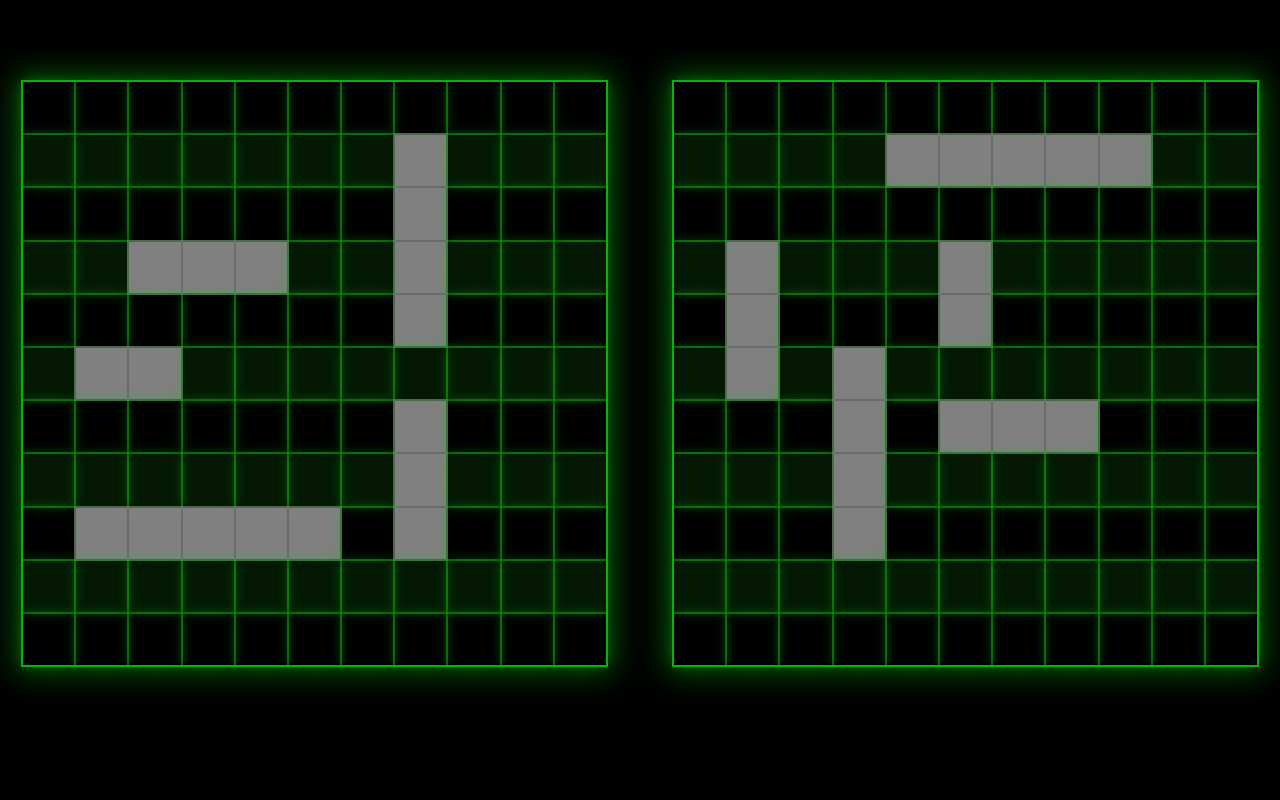
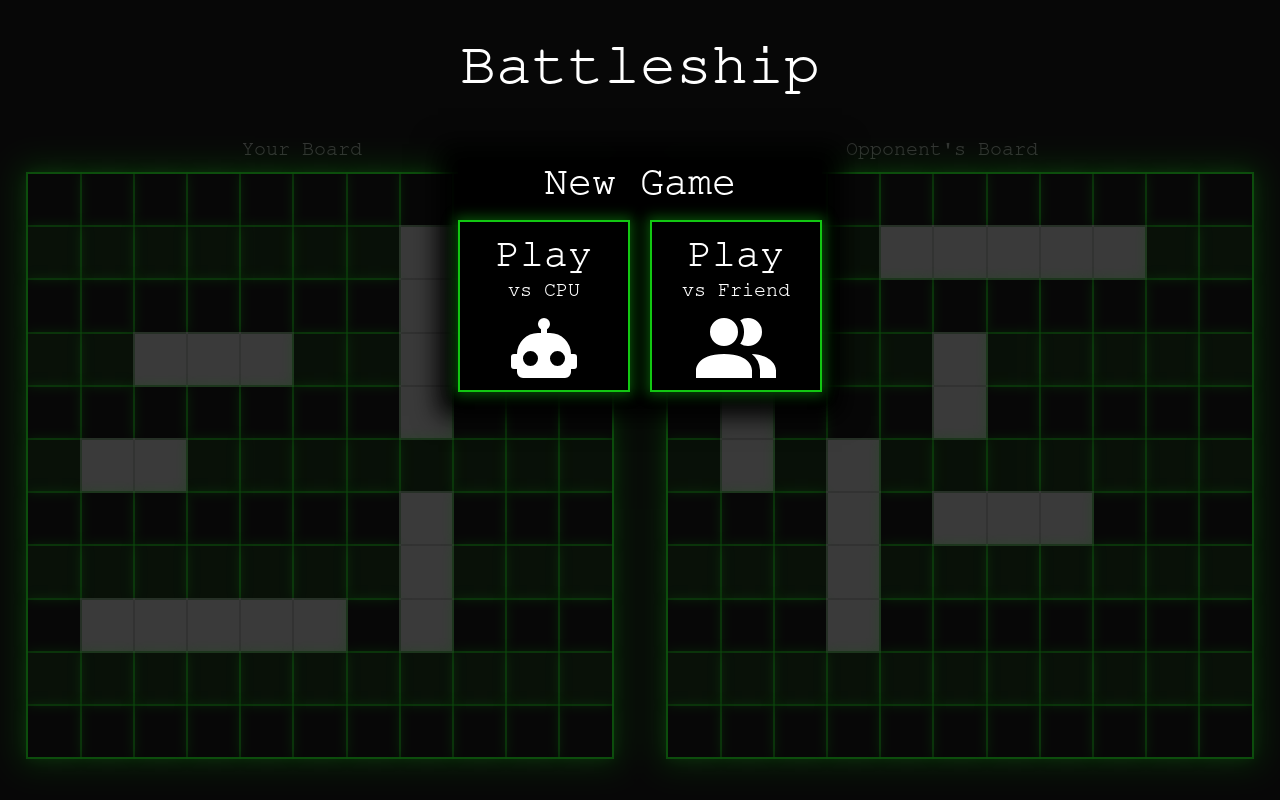
Before and after one commit to scojr/Battleship, a website with bundled scripts: page index.html in a window 1280 px wide. Built offline with nearby package versions, Linux system fonts and the light colour scheme.

Commit message:
Create and style New Game menu

```diff
--- a/index.html
+++ b/index.html
@@ -10,13 +10,34 @@
 </head>
 
 <body>
-  <header></header>
+  <header>
+    <h1>Battleship</h1>
+  </header>
   <div class="game-container">
+    <div class="gameboard-headers flex">
+      <h2 class="gameboard-header player-1">Your Board</h2>
+      <h2 class="gameboard-header player-2">Opponent's Board</h2>
+    </div>
     <div class="gameboards flex">
       <div class="gameboard flex column player-1"></div>
       <div class="gameboard flex column player-2"></div>
     </div>
   </div>
+  <div class="new-game-modal">
+    <div class="modal-content">
+      <h1>New Game</h1>
+      <div class="modal-button-container flex">
+        <button class="play-cpu">
+          <span class="play-text">Play</span> vs CPU
+          <img src="./images/robot.svg" alt="Robot icon" class="icon">
+        </button>
+        <button class="play-friend">
+          <span class="play-text">Play</span>vs Friend
+          <img src="./images/friend.svg" alt="Two people icon" class="icon">
+        </button>
+      </div>
+    </div>
+  </div>
 </body>
 
 </html>
--- a/style.css
+++ b/style.css
@@ -40,18 +40,30 @@ svg {
   max-inline-size: 100%;
 }
 
+button {
+  all: unset;
+}
+
 body {
   line-height: 1.5;
   background-color: black;
 }
 
 header {
-  margin-bottom: 10vh;
+  margin-bottom: 2vh;
+
+  h1 {
+    position: relative;
+    z-index: 1;
+    margin-top: 4vh;
+    color: white;
+    font-size: 3rem;
+    text-align: center;
+  }
 }
 
 .gameboards {
-  gap: 5vw;
-  justify-content: center;
+  justify-content: space-around;
 
   .gameboard {
     gap: 2px;
@@ -60,7 +72,12 @@ header {
     border: 2px solid rgba(18, 199, 18, 0.822);
     box-shadow: 0px 0px 30px 6px rgba(18, 199, 18, 0.4);
   }
+}
 
+.gameboard-headers {
+  color: rgba(255, 255, 255, 0.445);
+  justify-content: space-around;
+  margin-bottom: 4px;
 }
 
 .flex {
@@ -97,3 +114,66 @@ header {
 .row:nth-child(even) {
   background-color: rgb(4, 24, 3);
 }
+
+.new-game-modal {
+  position: fixed;
+  top: 0;
+  left: 0;
+  bottom: 0;
+  right: 0;
+  overflow: auto;
+  background-color: black;
+  background-color: hsla(0, 0%, 5%, 0.6);
+  /* visibility: hidden; */
+  display: flex;
+  justify-content: center;
+}
+
+.modal-content {
+  margin-top: 20vh;
+  color: white;
+  background-color: black;
+  box-shadow: 0px 4px 24px 20px black;
+  height: min-content;
+
+  h1 {
+    text-align: center;
+    font-size: 2rem;
+  }
+
+  .modal-button-container {
+    gap: 20px;
+  }
+
+  button {
+    position: relative;
+    display: flex;
+    flex-direction: column;
+    justify-content: space-between;
+    height: 160px;
+    aspect-ratio: 1 / 1;
+    background-color: rgb(0, 0, 0);
+    border: 2px solid rgba(18, 199, 18, 1);
+    box-shadow: 0px 0px 12px 3px rgba(18, 199, 18, 0.4);
+    text-align: center;
+    padding: 4px;
+    cursor: pointer;
+
+    &:hover {
+      box-shadow: 0px 0px 12px 8px rgba(18, 199, 18, 0.5), 0px 0px 12px 8px rgba(18, 199, 18, 0.5) inset;
+    }
+
+    .icon {
+      position: relative;
+      bottom: 8px;
+      height: 60px;
+    }
+
+    .play-text {
+      position: relative;
+      top: 6px;
+      margin-bottom: -24px;
+      font-size: 2em;
+    }
+  }
+}
```
Also changed, not shown: images/friend.svg (added), images/robot.svg (added).
